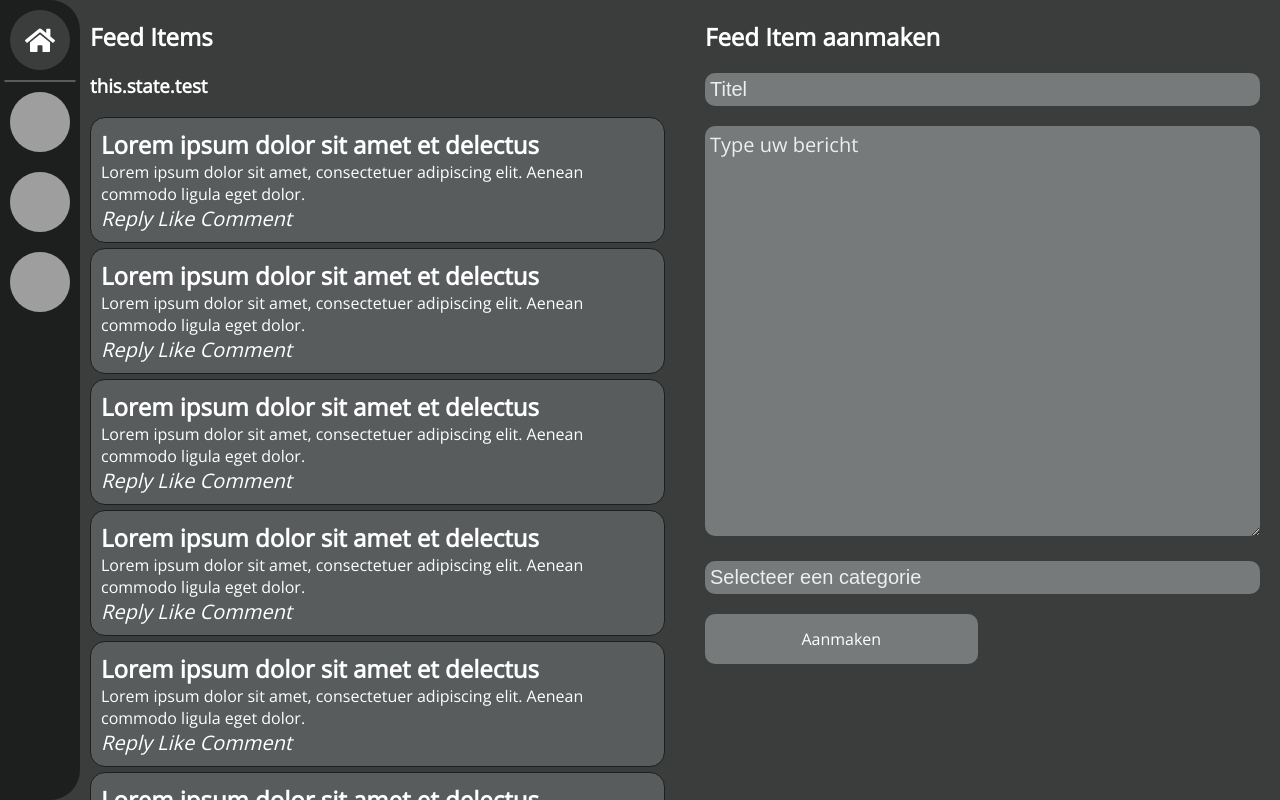
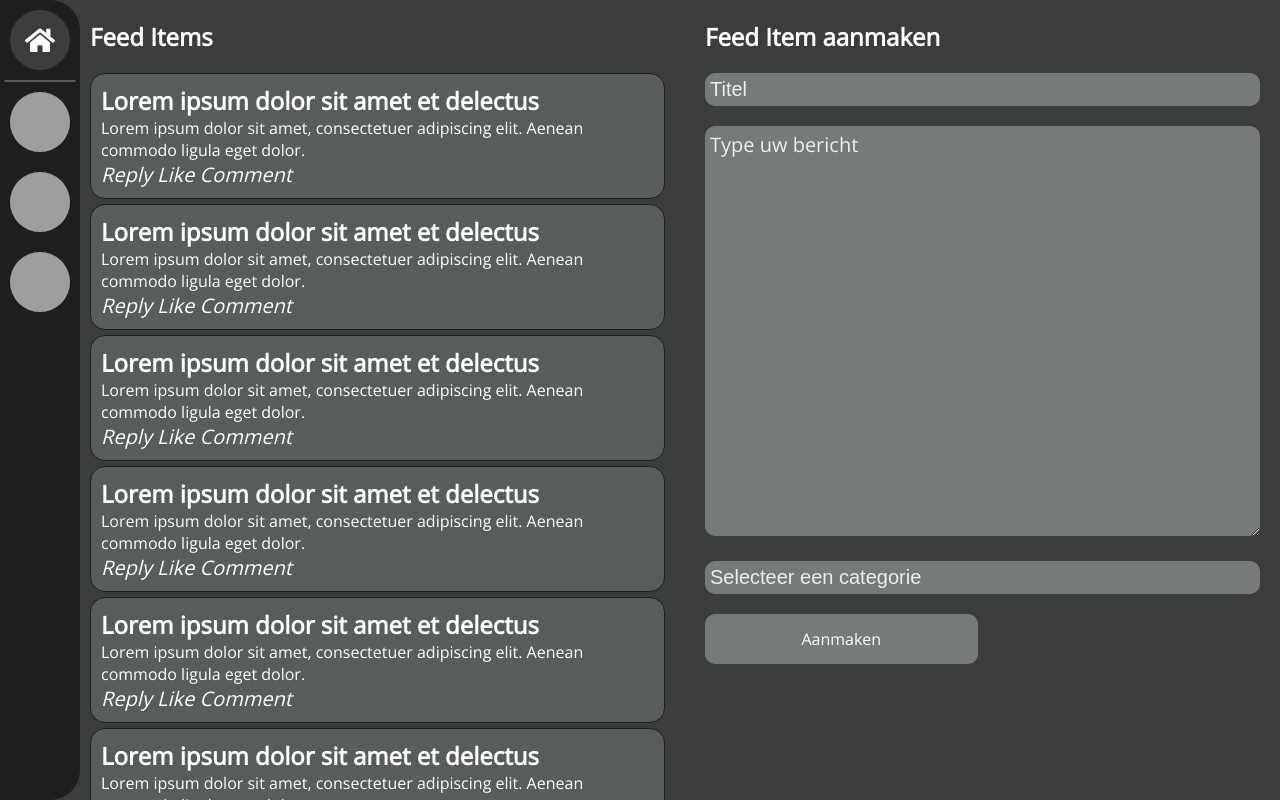
Before and after one commit to avie0108/ProjectDFrontEnd, a React (Create React App) app: page / in a window 1280 px wide. Built offline with nearby package versions, Linux system fonts and the light colour scheme; grey boxes are pictures that could not be loaded.

Commit message:
Update FeedPanel.tsx

```diff
--- a/src/components/FeedPanel/FeedPanel.tsx
+++ b/src/components/FeedPanel/FeedPanel.tsx
@@ -33,7 +33,6 @@ export class FeedPanel extends React.Component<{}, {}> {
       <div className="feed-panel">
         <div className="feed-items">
           <h2>Feed Items</h2>
-          <h3>this.state.test</h3>
           {this.getFeedItems()}
         </div>
         <div className="feed-form">
```
